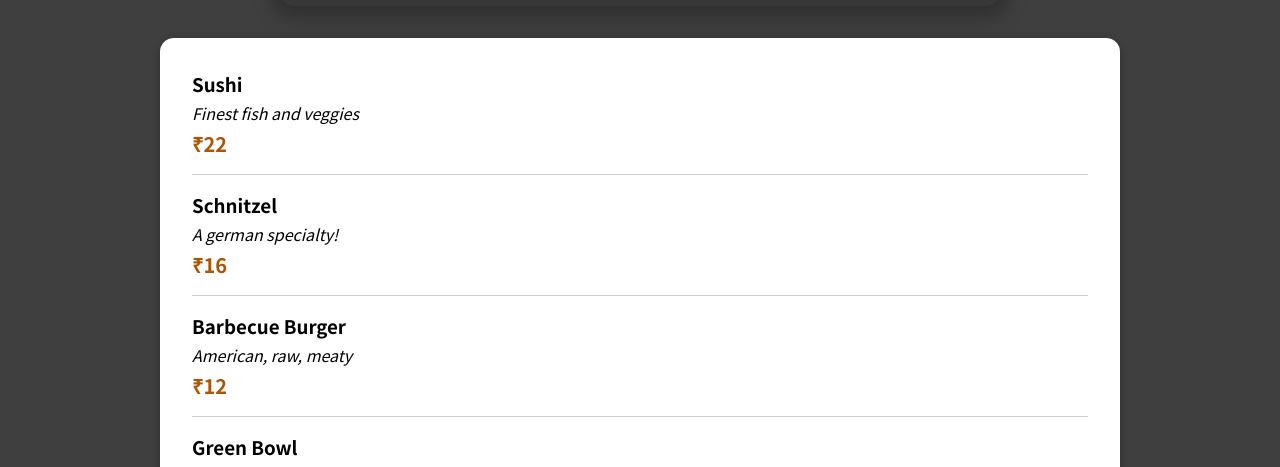
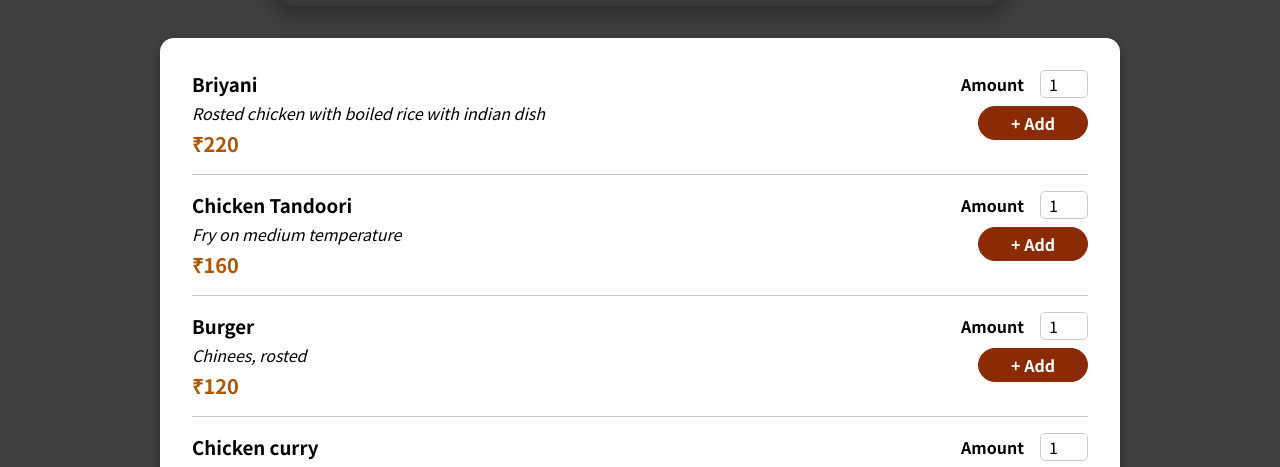
Before and after one commit to Aviproo/Restaurant-app, a React (Create React App) app: page / in a window 1280 px wide. Shown: the part 467-934 px from the top of the page. Built offline with nearby package versions, Linux system fonts and the light colour scheme.

Commit message:
Adding side form with button

```diff
--- a/src/components/Meals/AvailableMeals.js
+++ b/src/components/Meals/AvailableMeals.js
@@ -4,27 +4,27 @@ import classes from "./AvailableMeals.module.css";
 const DUMMY_MEALS = [
   {
     id: "m1",
-    name: "Sushi",
-    description: "Finest fish and veggies",
-    price: 22,
+    name: "Briyani",
+    description: "Rosted chicken with boiled rice with indian dish",
+    price: 220,
   },
   {
     id: "m2",
-    name: "Schnitzel",
-    description: "A german specialty!",
-    price: 16,
+    name: "Chicken Tandoori",
+    description: "Fry on medium temperature",
+    price: 160,
   },
   {
     id: "m3",
-    name: "Barbecue Burger",
-    description: "American, raw, meaty",
-    price: 12,
+    name: "Burger",
+    description: "Chinees, rosted ",
+    price: 120,
   },
   {
     id: "m4",
-    name: "Green Bowl",
-    description: "Healthy...and green...",
-    price: 18,
+    name: "Chicken curry",
+    description: "Healthy...Indian masala...",
+    price: 180,
   },
 ];
 
--- a/src/components/Meals/MealItem/MealItem.js
+++ b/src/components/Meals/MealItem/MealItem.js
@@ -1,4 +1,6 @@
 import classes from "./MealItem.module.css";
+import MealItemForm from "./MealItemForm";
+
 const MealItem = (props) => {
   const price = `₹${props.price}`;
   return (
@@ -8,7 +10,9 @@ const MealItem = (props) => {
         <div className={classes.description}>{props.description}</div>
         <div className={classes.price}>{price}</div>
       </div>
-      <div></div>
+      <div>
+        <MealItemForm />
+      </div>
     </li>
   );
 };
--- a/src/components/Meals/MealItem/MealItemForm.js
+++ b/src/components/Meals/MealItem/MealItemForm.js
@@ -1,2 +1,21 @@
-const MealItemForm = (props) => {};
+import Input from "../../UI/Input";
+import classes from "./MealItemForm.module.css";
+const MealItemForm = (props) => {
+  return (
+    <form className={classes.form}>
+      <Input
+        label="Amount"
+        input={{
+          id: "amount",
+          type: "number",
+          min: "1",
+          max: 5,
+          step: "1",
+          defaultValue: "1",
+        }}
+      />
+      <button>+ Add</button>
+    </form>
+  );
+};
 export default MealItemForm;
--- /dev/null
+++ b/src/components/Meals/MealItem/MealItemForm.module.css
@@ -0,0 +1,20 @@
+.form {
+  text-align: right;
+}
+
+.form button {
+  font: inherit;
+  cursor: pointer;
+  background-color: #8a2b06;
+  border: 1px solid #8a2b06;
+  color: white;
+  padding: 0.25rem 2rem;
+  border-radius: 20px;
+  font-weight: bold;
+}
+
+.form button:hover,
+.form button:active {
+  background-color: #641e03;
+  border-color: #641e03;
+}
--- /dev/null
+++ b/src/components/UI/Input.js
@@ -0,0 +1,10 @@
+import classes from "./Input.module.css";
+const Input = (props) => {
+  return (
+    <div className={classes.input}>
+      <label htmlFor={props.input.id}>{props.label}</label>
+      <input {...props.input} />
+    </div>
+  );
+};
+export default Input;
--- /dev/null
+++ b/src/components/UI/Input.module.css
@@ -0,0 +1,18 @@
+.input {
+  display: flex;
+  align-items: center;
+  margin-bottom: 0.5rem;
+}
+
+.input label {
+  font-weight: bold;
+  margin-right: 1rem;
+}
+
+.input input {
+  width: 3rem;
+  border-radius: 5px;
+  border: 1px solid #ccc;
+  font: inherit;
+  padding-left: 0.5rem;
+}
```
